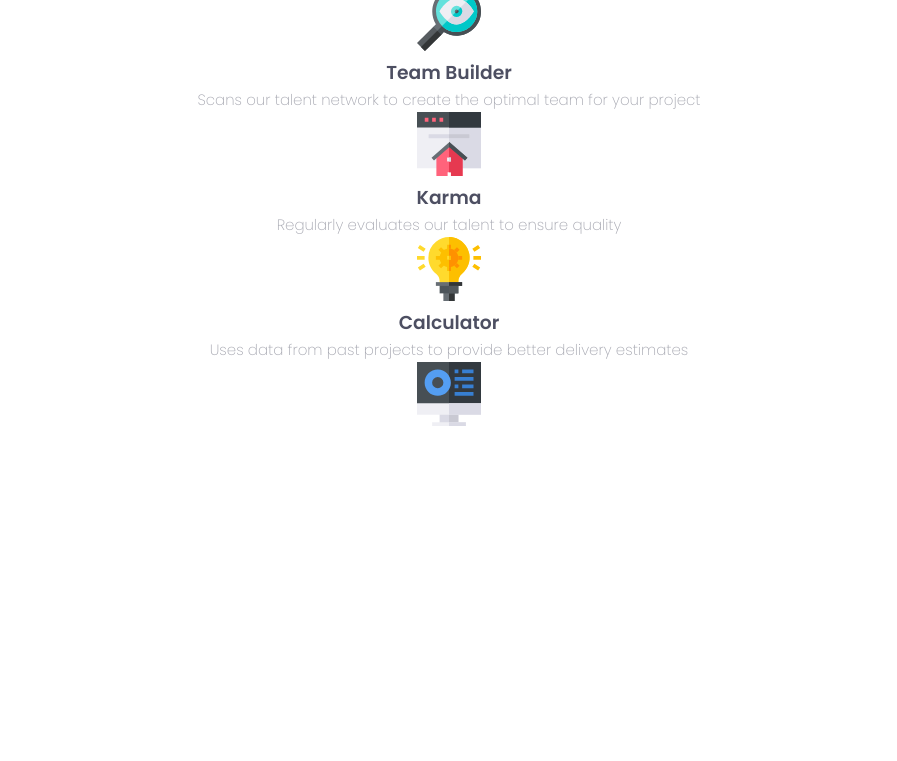
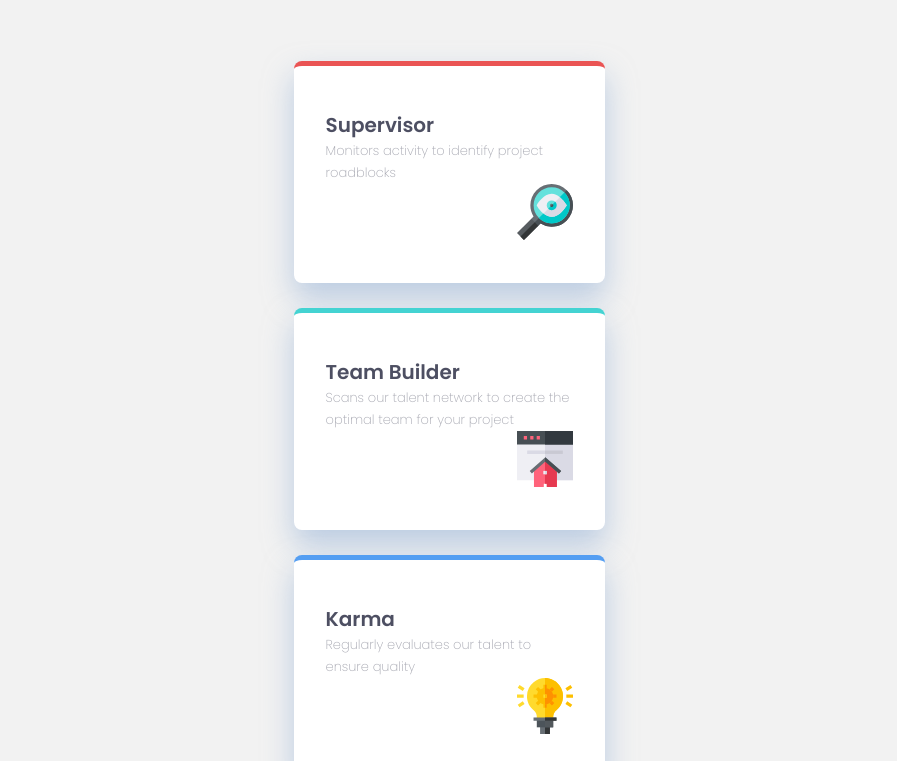
Before and after one commit to Vilorshini0/four_card_featured_section, a plain HTML site: page index.html in a window 1280 px wide. Shown: the part 194-955 px from the top of the page, without its empty margins (191-1088 px from the left). Before the commit the page ends 800 px from the top, so only its background shows below. Drawn offline with Linux system fonts and the light colour scheme.

Commit message:
styling cards

```diff
--- a/index.html
+++ b/index.html
@@ -18,28 +18,28 @@
     </p>
 
     <div class="card_wrapper">
-    <div class="Supervisor">
+      <div class="card Supervisor">
         <div class="text">
           <h3>Supervisor</h3>
           <p>Monitors activity to identify project roadblocks</p>
           <img src="./images/icon-supervisor.svg" alt="supervisor">
         </div>
       </div>
-    <div class="Team Builder">
+      <div class="card Team Builder">
         <div class="text">
           <h3>Team Builder</h3>
           <p>Scans our talent network to create the optimal team for your project</p>
           <img src="./images/icon-team-builder.svg" alt="Team Builder">
         </div>
       </div>
-    <div class="Karma">
+      <div class="card Karma">
         <div class="text">
           <h3>Karma</h3>
           <p>Regularly evaluates our talent to ensure quality</p>
           <img src="./images/icon-karma.svg" alt="Karma">
         </div>
       </div>
-    <div class="Calculator">
+      <div class="card Calculator">
         <div class="text">
           <h3>Calculator</h3>
           <p>Uses data from past projects to provide better delivery estimates</p>
--- a/scss/_maintext.scss
+++ b/scss/_maintext.scss
@@ -2,15 +2,19 @@
 @import url('https://fonts.googleapis.com/css2?family=Poppins:wght@200;600&display=swap');
 
 * {
+    box-sizing: border-box;
     margin: 0;
     padding: 0;
-    box-sizing: border-box;
 }
 
 body {
+    width: 100%;
+    height: 100%;
     text-align: center;
+    background-color: $background;
     color: $grey;
     font-family: 'Poppins', sans-serif;
+    margin: 4rem 0;
 
     h1 {
         font-weight: normal;
@@ -28,4 +32,55 @@ body {
         opacity: 0.502;
         line-height: 25px;
     }
+
+    .card_wrapper {
+        align-items: center;
+        justify-content: center;
+        display: flex;
+        flex-direction: column;
+        margin: 4rem 3rem;
+
+        .card {
+            display: flex;
+            align-items: center;
+            text-align: left;
+            width: 19.438rem;
+            height: 13.875rem;
+            border-radius: 8px;
+            filter: drop-shadow(0px 15px 15px #83a6d280);
+            background-color: $white;
+            padding: 2rem;
+            margin-bottom: 1.563rem;
+
+            &:nth-child(3n-1) {
+                border-top: 5px solid $turquoise;
+            }
+
+            &:nth-child(3n-2) {
+                border-top: 5px solid $red;
+            }
+            &:nth-child(3n-3) {
+                border-top: 5px solid $yelllow;
+            }
+            &:nth-child(3n-3) {
+                border-top: 5px solid $blue;
+            }
+
+            h3 {
+                font-size: 20px;
+            }
+
+            p {
+                font-size: 13px;
+                line-height: 22px;
+                color: $grey;
+            }
+
+            img {
+                width: 3.5rem;
+                height: 3.5rem;
+                float: right;
+            }
+        }
+    }
 }
--- a/scss/variables/_color.scss
+++ b/scss/variables/_color.scss
@@ -3,3 +3,5 @@ $turquoise: #44d3d2;
 $yelllow: #fcae4a;
 $blue: #549ef2;
 $grey: #4d4f62;
+$white: #ffffff;
+$background: #F2F2F2;
```
Also changed, not shown: scss/style.css, 1 other file. Lines whose indentation alone changed are shown as unchanged.
